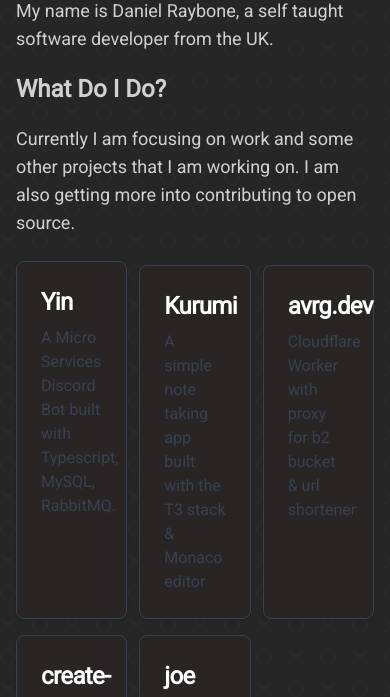
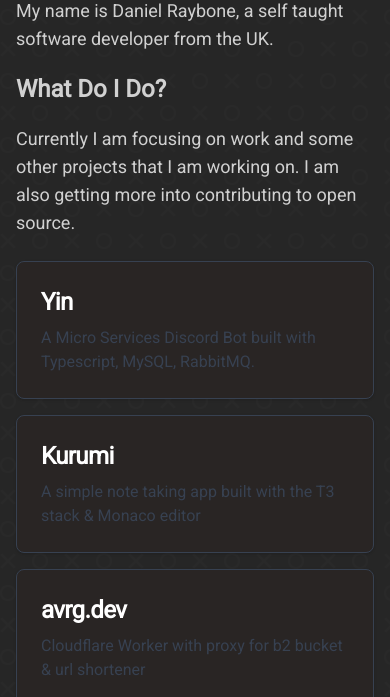
Before and after one commit to iAverages/website, an Astro site: page / in a window 390 px wide. Shown: the part 119-816 px from the top of the page. Built offline with nearby package versions, Linux system fonts and the light colour scheme; Astro itself is replaced by a stand-in of ours.

Commit message:
Fix project boxes on mobile

```diff
--- a/src/components/Project.astro
+++ b/src/components/Project.astro
@@ -10,7 +10,7 @@
 
 <a
     href={href}
-    class="block max-w-sm p-6 border rounded-lg shadow bg-stone-800 border-gray-700 hover:bg-gray-700"
+    class="block sm:max-w-sm p-6 border rounded-lg shadow bg-stone-800 border-gray-700 hover:bg-gray-700"
     target="_blank">
     <h5 class="mb-2 text-2xl font-bold tracking-tight text-white">
         {title}
--- a/src/pages/index.astro
+++ b/src/pages/index.astro
@@ -20,7 +20,7 @@
                     into contributing to open source.
                 </Text>
                 <Text>
-                    <ul class="space-y-1 list-disc list-inside grid grid-cols-3 gap-3">
+                    <ul class="space-y-1 list-disc list-inside grid grid-cols-1 sm:grid-cols-3 gap-3">
                         <Project
                             title="Yin"
                             desc="A Micro Services Discord Bot built with Typescript, MySQL, RabbitMQ."
```
